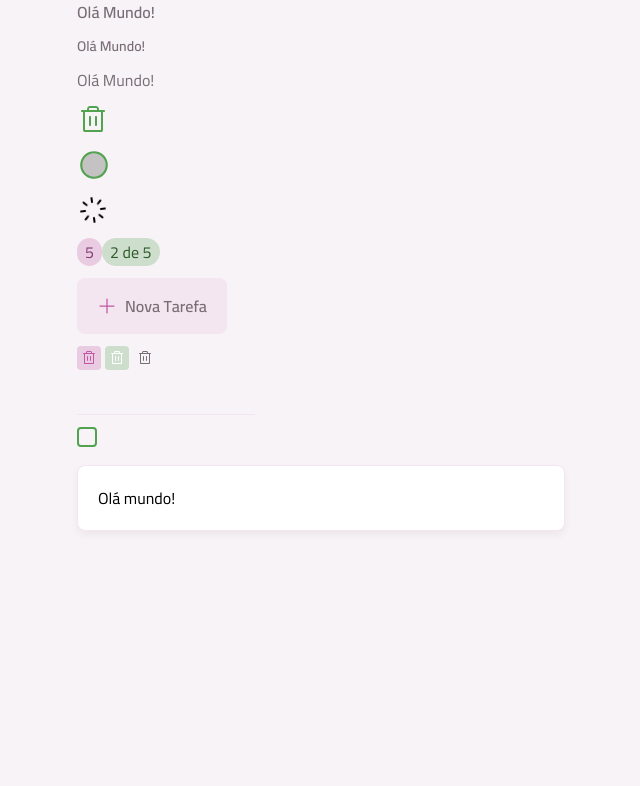
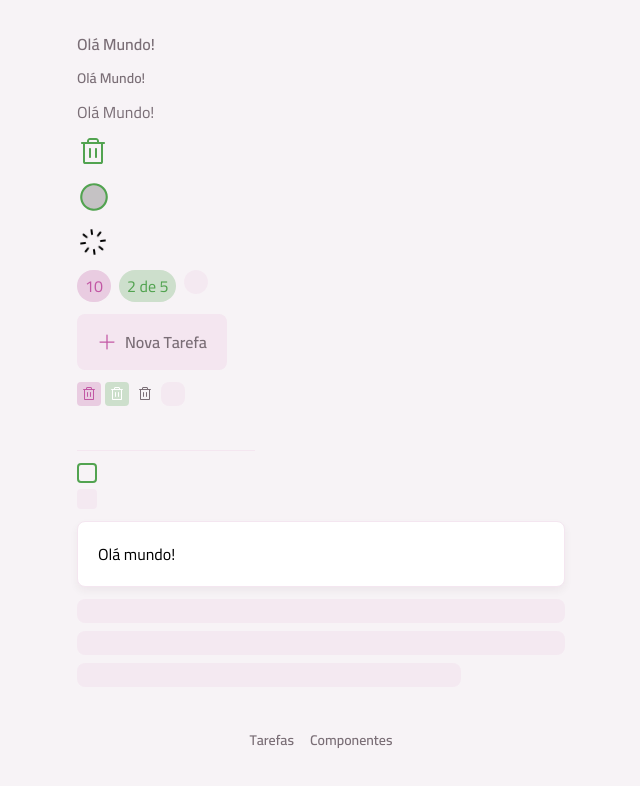
Before and after one commit to juniorbonini/todo-list, a React (Vite) app: page /components in a window 1280 px wide. Shown: the top 786 px of the page, without its empty margins (319-959 px from the left). Built offline with nearby package versions, Linux system fonts and the light colour scheme.

Commit message:
Estruturando corpo layout

```diff
--- a/package.json
+++ b/package.json
@@ -14,6 +14,7 @@
     "class-variance-authority": "^0.7.1",
     "react": "^19.2.0",
     "react-dom": "^19.2.0",
+    "react-router": "^7.12.0",
     "tailwindcss": "^4.1.18"
   },
   "devDependencies": {
--- a/src/App.tsx
+++ b/src/App.tsx
@@ -1,60 +1,17 @@
-// @ts-expect-error: module declaration for SVG React import
-import TrashIcon from "./assets/icons/trash.svg?react";
-// @ts-expect-error: module declaration for SVG React import
-import CheckIcon from "./assets/icons/circle-duotone.svg?react";
-// @ts-expect-error: module declaration for SVG React import
-import SpinnerIcon from "./assets/icons/spinner.svg?react";
-// @ts-expect-error: module declaration for SVG React import
-import PlusIcon from './assets/icons/plus.svg?react';
-
-import Text from "./components/Text";
-import Icon from "./components/Icon";
-import Input from "./components/Input";
-import Badge from "./components/Badge";
-import Button from "./components/Button";
-import ButtonIcon from "./components/ButtonIcon";
-import { CheckBox } from "./components/CheckBox";
-import Card from "./components/Card";
-import Container from "./components/Container";
+import { BrowserRouter, Route, Routes } from "react-router";
+import PageComponents from "./pages/page-components";
+import LayoutMain from "./pages/layout-main";
+import Home from "./pages/page-home";
 
 export default function App() {
   return (
-    <Container>
-    <div className="grid gap-3">
-      <div className="flex flex-col gap-3">
-        <Text variant="body-md-bold">Olá Mundo!</Text>
-        <Text variant="body-sm-bold">Olá Mundo!</Text>
-        <Text variant="body-md-regular">Olá Mundo!</Text>
-        <Icon svg={TrashIcon} className='fill-green-base' />
-        <Icon svg={CheckIcon} className='fill-green-base' />
-        <Icon svg={SpinnerIcon} className='animate-spin' />
-      </div>
-      <div>
-        <Badge variant="secundary" size="sm">
-          5
-        </Badge>
-        <Badge variant="primary" size="sm">
-          2 de 5
-        </Badge>
-      </div>
-      <div>
-        <Button icon={PlusIcon}>Nova Tarefa</Button>
-      </div>
-      <div className='flex gap-1'>
-        <ButtonIcon icon={TrashIcon} variant='secundary' />
-        <ButtonIcon icon={TrashIcon} />
-        <ButtonIcon icon={TrashIcon} variant='terciary' />
-      </div>
-      <div>
-        <Input />
-      </div>
-      <div>
-        <CheckBox />
-      </div>
-      <div>
-        <Card size='md'>Olá mundo!</Card>
-      </div>
-    </div>
-    </Container>
-  );
+    <BrowserRouter>
+      <Routes>
+        <Route element={<LayoutMain />}>
+        <Route index element={<Home />} />
+        <Route path='/components' element={<PageComponents />} />
+        </Route>
+      </Routes>
+    </BrowserRouter>
+  )
 }
--- a/src/components/Badge.tsx
+++ b/src/components/Badge.tsx
@@ -1,33 +1,47 @@
 import Text from "./Text";
 
-import { cva, type VariantProps } from "class-variance-authority";
+import { cva, cx, type VariantProps } from "class-variance-authority";
 import type React from "react";
+import Skeleton from "./Skeleton";
 
 export const badgeVariants = cva(
   "inline-flex items-center justify-center rounded-full",
   {
     variants: {
       variant: {
+        none: '',
         primary: "bg-green-light",
         secundary: "bg-pink-light",
       },
       size: {
-        sm: "py-0.5 px-2",
+        sm: "py-1 px-2",
       },
     },
 
     defaultVariants: {
       size: "sm",
-      variant: "secundary",
+      variant: 'primary',
     },
   },
 );
 
+export const badgeSkeletonVariants = cva("", {
+  variants: {
+    size: {
+      sm: "w-6 h-6",
+    },
+  },
+  defaultVariants: {
+    size: "sm",
+  },
+});
+
 export const badgeTextVariants = cva("", {
   variants: {
     variant: {
-      primary: "text-green-dark",
-      secundary: "text-pink-dark",
+      none: '',
+      primary: "text-green-base",
+      secundary: "text-pink-base",
     },
   },
   defaultVariants: {
@@ -36,20 +50,27 @@ export const badgeTextVariants = cva("", {
 });
 
 export type BadgeProps = React.ComponentProps<"div"> &
-  VariantProps<typeof badgeVariants> & {};
-
+  VariantProps<typeof badgeVariants> & {
+    loading?: boolean;
+  };
 
 export default function Badge({
   variant,
   size,
   className,
   children,
+  loading,
 }: BadgeProps) {
+  if (loading) {
+    return <Skeleton rounded="full" className={cx(
+      badgeVariants({ variant: 'none' }),
+      badgeSkeletonVariants({ size }),
+      className
+    )} />;
+  }
   return (
     <div className={badgeVariants({ variant, size, className })}>
-      <Text className={badgeTextVariants({ variant })}>
-        {children}
-      </Text>
+      <Text className={badgeTextVariants({ variant })}>{children}</Text>
     </div>
   );
 }
--- a/src/components/ButtonIcon.tsx
+++ b/src/components/ButtonIcon.tsx
@@ -1,17 +1,19 @@
 import { cva, type VariantProps } from "class-variance-authority";
 import Icon from "./Icon";
+import Skeleton from "./Skeleton";
 
 export const buttonIconVariants = cva(
   `inline-flex items-center justify-center cursor-pointer transition group `,
   {
     variants: {
       variant: {
+        none: '',
         primary: "bg-green-light hover:bg-green-base",
         secundary: "bg-pink-light hover:bg-pink-base",
         terciary: "bg-transparent hover:bg-pink-light",
       },
       size: {
-        sm: "2-6 h-6 p-1 rounded",
+        sm: "w-6 h-6 p-1 rounded",
       },
       disabled: {
         true: "opacity-50 pointer-event-none",
@@ -29,6 +31,7 @@ export const buttonIconVariants = cva(
 export const iconVariants = cva("transition", {
   variants: {
     variant: {
+      none: '',
       primary: "fill-white hover:fill-gray-200",
       secundary: "fill-pink-base group-hover:fill-white",
       terciary: "fill-gray-300 group-hover:fill-gray-400",
@@ -46,16 +49,23 @@ export const iconVariants = cva("transition", {
 export type ButtonIconProps = React.ComponentProps<"button"> &
   VariantProps<typeof buttonIconVariants> & {
     icon: React.ComponentProps<typeof Icon>["svg"];
+    loading?: boolean;
   };
 
 export default function ButtonIcon({
   variant,
   size,
   disabled,
+  loading,
   className,
   icon,
   ...props
 }: ButtonIconProps) {
+  if(loading) {
+    return <Skeleton className={buttonIconVariants({
+      variant: 'none', size, className
+    })} />
+  }
   return <button
     className={buttonIconVariants({ variant, size, className, disabled })}
     {...props}
--- a/src/components/CheckBox.tsx
+++ b/src/components/CheckBox.tsx
@@ -1,56 +1,87 @@
-import { cva, type VariantProps } from "class-variance-authority"
+import { cva, type VariantProps } from "class-variance-authority";
 
 // @ts-expect-error: module declaration for SVG React import
-import CheckBoxIcon from '../assets/icons/square-duotone-checked.svg?react'
-import Icon from "./Icon"
+import CheckBoxIcon from "../assets/icons/square-duotone-checked.svg?react";
+import Icon from "./Icon";
+import Skeleton from "./Skeleton";
 
 export const checkBoxWrapperVariants = cva(`
     inline-flex items-center justify-center cursor-pointer relative group
-    `)
+    `);
 
-export const inputCheckBoxVariants = cva(`
+export const inputCheckBoxVariants = cva(
+  `
     appearance-none peer flex items-center justify-center
-    border-2 border-solid transition overflow-hidden
+     transition overflow-hidden
+
+    `,
+  {
+    variants: {
+      variant: {
+        none: "",
+        default: `border-2 border-solid
                 border-green-base hover:border-green-dark hover:bg-green-dark/20
                 checked:border-green-base checked:bg-green-base
-    group-hover:checked:border-green-dark group-hover:checked:bg-green-dark
-    `, {
+                group-hover:checked:border-green-dark group-hover:checked:bg-green-dark`,
+      },
+      size: {
+        sm: "w-5 h-5 rounded-sm",
+      },
+      disabled: {
+        true: "pointer-events-none",
+      },
+    },
+    defaultVariants: {
+      size: "sm",
+      disabled: false,
+    },
+  },
+);
+
+export const inputCheckBoxIconVariants = cva(
+  `
+        absolute top-1/2 -translate-y-1/2 hidden peer-checked:block fill-white`,
+  {
     variants: {
       size: {
-                sm: 'w-5 h-5 rounded-sm'
+        md: "w-5 h-5",
       },
-            disabled: {
-                true: 'pointer-events-none'
-            }
     },
     defaultVariants: {
-            size: 'sm',
-            disabled: false
-        }
-    })
+      size: "md",
+    },
+  },
+);
 
-    export const inputCheckBoxIconVariants = cva(`
-        absolute top-1/2 -translate-y-1/2 hidden peer-checked:block fill-white`, {
-            variants: {
-                size: {
-                    md: 'w-5 h-5'
-                }
-            },
-            defaultVariants: {
-                size: 'md'
-            }
-        })
-
-        export type CheckBoxProps = VariantProps<typeof inputCheckBoxVariants> & React.ComponentProps<'input'> & {};
+export type CheckBoxProps = VariantProps<typeof inputCheckBoxVariants> &
+  React.ComponentProps<"input"> & {
+    loading?: boolean;
+  };
 
 export function CheckBox({
+  variant,
   size,
   disabled,
+  loading,
   className,
   ...props
 }: CheckBoxProps) {
-    return <label className={checkBoxWrapperVariants({className})}>
-        <input type='checkbox' className={inputCheckBoxVariants({ size, disabled })} {...props}/>
-        <Icon svg={CheckBoxIcon} className={inputCheckBoxIconVariants({size})} />
+  if (loading) {
+    return (
+      <Skeleton className={inputCheckBoxVariants({ size, variant: "none" })} />
+    );
+  }
+  return (
+    <label className={checkBoxWrapperVariants({ className })}>
+      <input
+        type="checkbox"
+        className={inputCheckBoxVariants({ variant: 'default', size, disabled })}
+        {...props}
+      />
+      <Icon
+        svg={CheckBoxIcon}
+        className={inputCheckBoxIconVariants({ size })}
+      />
     </label>
+  );
 }
--- /dev/null
+++ b/src/components/Skeleton.tsx
@@ -0,0 +1,32 @@
+import { cva, type VariantProps } from "class-variance-authority";
+
+export const skeletonVariants = cva(
+  `
+    animate-pulse bg-gray-200 pointer-event-none
+    `,
+  {
+    variants: {
+      rounded: {
+        sm: "rounded-sm",
+        lg: "rounded-lg",
+        full: "rounded-full",
+      },
+    },
+    defaultVariants: {
+      rounded: "lg",
+    },
+  },
+);
+
+type SkeletonProps = React.ComponentProps<"div"> &
+  VariantProps<typeof skeletonVariants> & {};
+
+export default function Skeleton({
+  rounded,
+  className,
+  ...props
+}: SkeletonProps) {
+  return (
+    <div className={skeletonVariants({ rounded, className })} {...props}></div>
+  );
+}
--- /dev/null
+++ b/src/pages/layout-main.tsx
@@ -0,0 +1,24 @@
+import { NavLink, Outlet } from "react-router";
+
+import Text from "../components/Text";
+
+export default function LayoutMain() {
+  return (
+    <>
+
+      <main className='mt-4 md:mt-8'>
+        <Outlet />
+      </main>
+      <footer className='my-5 md:mt-10'>
+        <nav className="flex items-center justify-center gap-4">
+          <NavLink to="/">
+            <Text variant="body-sm-bold">Tarefas</Text>
+          </NavLink>
+          <NavLink to="/components">
+            <Text variant="body-sm-bold">Componentes</Text>
+          </NavLink>
+        </nav>
+      </footer>
+    </>
+  );
+}
--- /dev/null
+++ b/src/pages/page-components.tsx
@@ -0,0 +1,72 @@
+import Text from "../components/Text";
+import Icon from "../components/Icon";
+import Card from "../components/Card";
+import Badge from "../components/Badge";
+import Input from "../components/Input";
+import Button from "../components/Button";
+import Skeleton from "../components/Skeleton";
+import Container from "../components/Container";
+import ButtonIcon from "../components/ButtonIcon";
+import { CheckBox } from "../components/CheckBox";
+
+// @ts-expect-error: module declaration for SVG React import
+import PlusIcon from '../assets/icons/plus.svg?react';
+// @ts-expect-error: module declaration for SVG React import
+import TrashIcon from "../assets/icons/trash.svg?react";
+// @ts-expect-error: module declaration for SVG React import
+import SpinnerIcon from "../assets/icons/spinner.svg?react";
+// @ts-expect-error: module declaration for SVG React import
+import CheckIcon from "../assets/icons/circle-duotone.svg?react";
+
+export default function PageComponents() {
+    return (
+
+    <Container>
+    <div className="grid gap-3">
+      <div className="flex flex-col gap-3">
+        <Text variant="body-md-bold">Olá Mundo!</Text>
+        <Text variant="body-sm-bold">Olá Mundo!</Text>
+        <Text variant="body-md-regular">Olá Mundo!</Text>
+        <Icon svg={TrashIcon} className='fill-green-base' />
+        <Icon svg={CheckIcon} className='fill-green-base' />
+        <Icon svg={SpinnerIcon} className='animate-spin' />
+      </div>
+      <div className='flex gap-2'>
+        <Badge variant="secundary" size="sm">
+          10
+        </Badge>
+        <Badge variant="primary" size="sm">
+          2 de 5
+        </Badge>
+        <Badge variant="primary" size="sm" loading>
+          5
+        </Badge>
+      </div>
+      <div>
+        <Button icon={PlusIcon}>Nova Tarefa</Button>
+      </div>
+      <div className='flex gap-1'>
+        <ButtonIcon icon={TrashIcon} variant='secundary' />
+        <ButtonIcon icon={TrashIcon} />
+        <ButtonIcon icon={TrashIcon} variant='terciary' />
+        <ButtonIcon icon={TrashIcon} variant='primary' loading />
+      </div>
+      <div>
+        <Input />
+      </div>
+      <div>
+        <CheckBox />
+        <CheckBox loading />
+      </div>
+      <div>
+        <Card size='md'>Olá mundo!</Card>
+      </div>
+      <div className='space-y-2'>
+        <Skeleton className='h-6' />
+        <Skeleton className='h-6' />
+        <Skeleton className='w-96 h-6' />
+      </div>
+    </div>
+    </Container>
+  );
+}
--- /dev/null
+++ b/src/pages/page-home.tsx
@@ -0,0 +1,5 @@
+import Container from "../components/Container";
+
+export default function Home() {
+  return <Container>Home Page</Container>;
+}
```
Also changed, not shown: src/core-components/header.tsx (added), 1 other file (tests, documents, lock files or other folders). Lines whose indentation alone changed are shown as unchanged.
